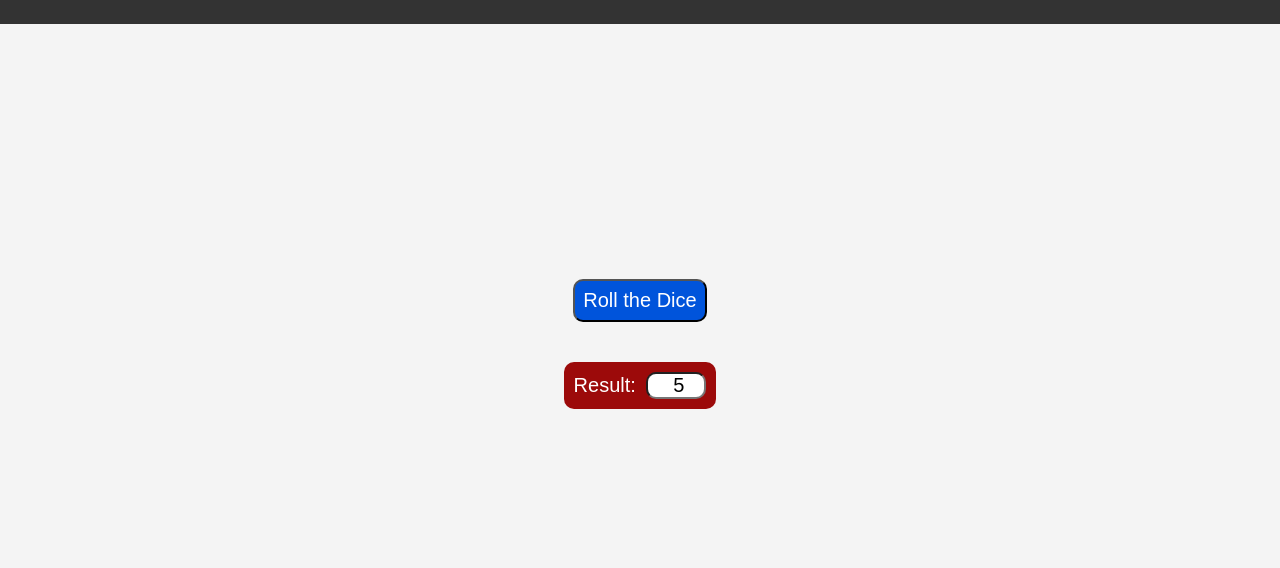
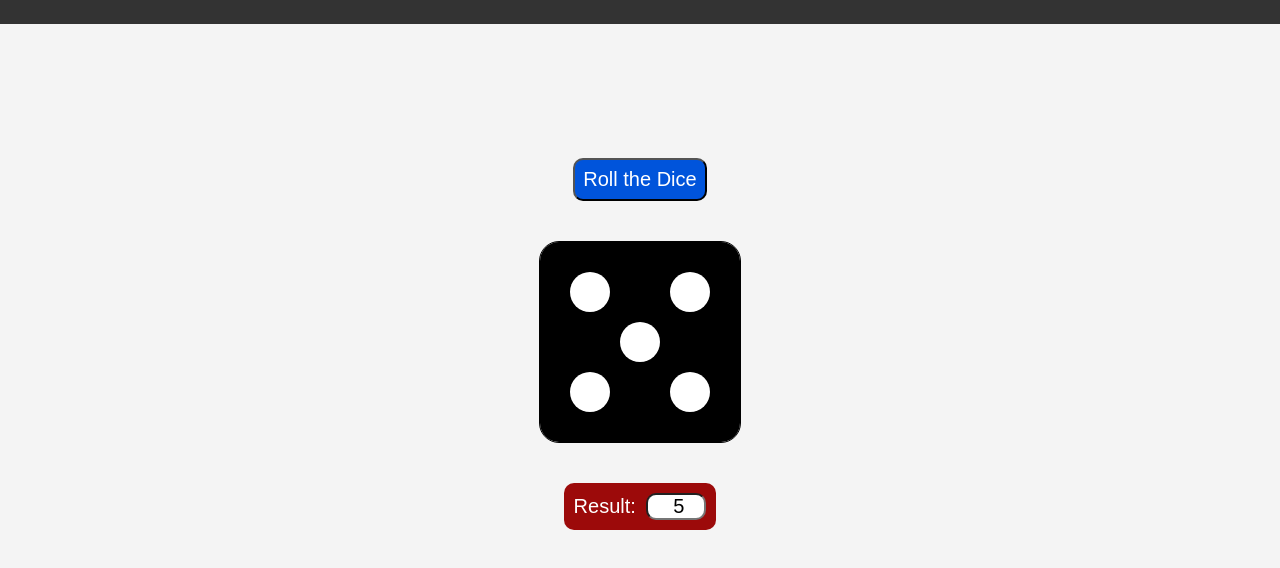
Before and after one commit to Paulina0612/Dice-roll, a plain HTML site: page index.html in a window 1280 px wide. Both pictures are taken after a click on the button "Roll the Dice". Shown: the part 136-704 px from the top of the page. Drawn offline with Linux system fonts and the light colour scheme.

Commit message:
Dice canvas created.

```diff
--- a/index.html
+++ b/index.html
@@ -13,7 +13,7 @@
 <div id = "main">
     <button id="rollButton" onclick="displayResult()">Roll the Dice</button>
 
-    <!-- TODO: Add dice animation -->
+    <canvas id="myCanvas" width="200" height="200"></canvas>
 
     <div id="result">
         <label id="resultLabel">Result: </label>
--- a/script.js
+++ b/script.js
@@ -1,11 +1,74 @@
 
-let result = 0;
+let result = 1;
+const c = document.getElementById("myCanvas");
+const canvas = c.getContext("2d");
+const diceColor = "black";
+const dotColor = "white";
+const dotRadius = 20;
+
+/*
+    0    1    2
+    *         * 2
+    *    *    * 1
+    *         * 0
+
+ */
+const side=c.height;
+const dotsPositions = [
+    [[side/4, side/4],     [-20, -20],       [(3*side)/4, side/4]],
+    [[side/4, side/2],     [side/2, side/2], [(3*side)/4, side/2]],
+    [[side/4, (3*side)/4], [-20, -20],       [(3*side)/4, (3*side)/4]]
+];
 
 function displayResult() {
     result = getRandomNumber();
+    drawDots();
     document.getElementById("resultInput").value = result;
 }
 
 function getRandomNumber() {
     return Math.floor(Math.random() * 6) + 1;
 }
+
+function drawDots() {
+    canvasFillBackground();
+    let pos = dotsPositions.at(0).at(0);
+    if (result == 1 || result == 3 || result == 5) {
+        pos = dotsPositions.at(1).at(1);
+        drawDot(pos.at(0), pos.at(1));
+    }
+    if (result == 2 || result == 3 || result == 4 || result == 5
+        || result == 6) {
+        pos = dotsPositions.at(0).at(0);
+        drawDot(pos.at(0), pos.at(1));
+        pos = dotsPositions.at(2).at(2);
+        drawDot(pos.at(0), pos.at(1));
+    }
+    if (result == 4 || result == 5 || result == 6) {
+        pos = dotsPositions.at(0).at(2);
+        drawDot(pos.at(0), pos.at(1));
+        pos = dotsPositions.at(2).at(0);
+        drawDot(pos.at(0), pos.at(1));
+    }
+    if (result == 6) {
+        pos = dotsPositions.at(1).at(0);
+        drawDot(pos.at(0), pos.at(1));
+        pos = dotsPositions.at(1).at(2);
+        drawDot(pos.at(0), pos.at(1));
+    }
+}
+
+function drawDot(x, y){
+    canvas.fillStyle = dotColor;
+    canvas.beginPath();
+    canvas.arc(x, y, dotRadius, 0, 2 * Math.PI);
+    canvas.fill();
+}
+
+function canvasFillBackground() {
+    canvas.fillStyle = diceColor;
+    canvas.fillRect(0, 0, c.width, c.height);
+}
+
+canvasFillBackground();
+drawDots();
--- a/styles.css
+++ b/styles.css
@@ -2,7 +2,7 @@
     --title_div_height: 20%;
     --title_div_background_color: #333;
     --background_color: #f4f4f4;
-    --marin_between_elements: 20px;
+    --marin_between_elements: 40px;
     --button_color: rgb(0, 84, 219);
 }
 
@@ -64,3 +64,12 @@ input[type="text"] {
     padding-left: 5px;
     text-align: center;
 }
+
+
+#myCanvas {
+    border: 1px solid black;
+    border-radius: 20px;
+    /*background-color: black;
+    /*margin: var(--marin_between_elements);
+    background-color: white;*/
+}
```
